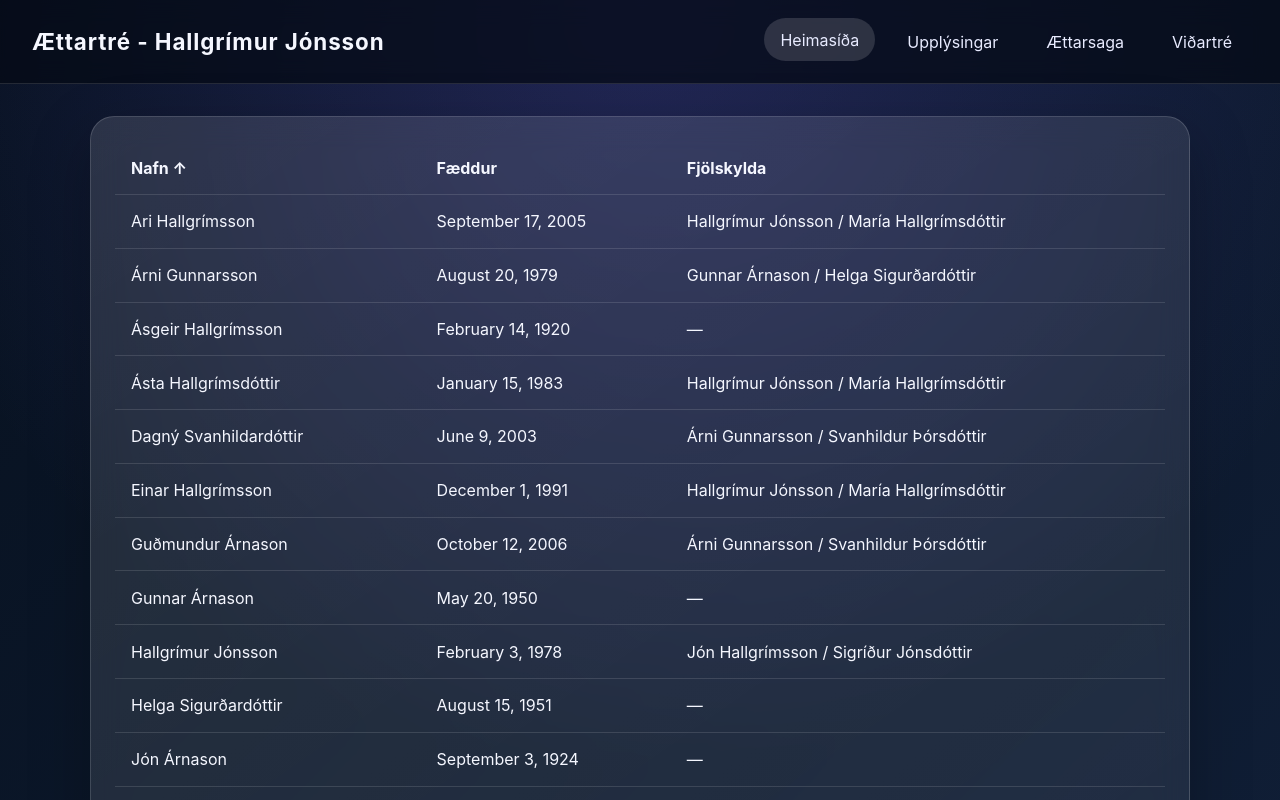
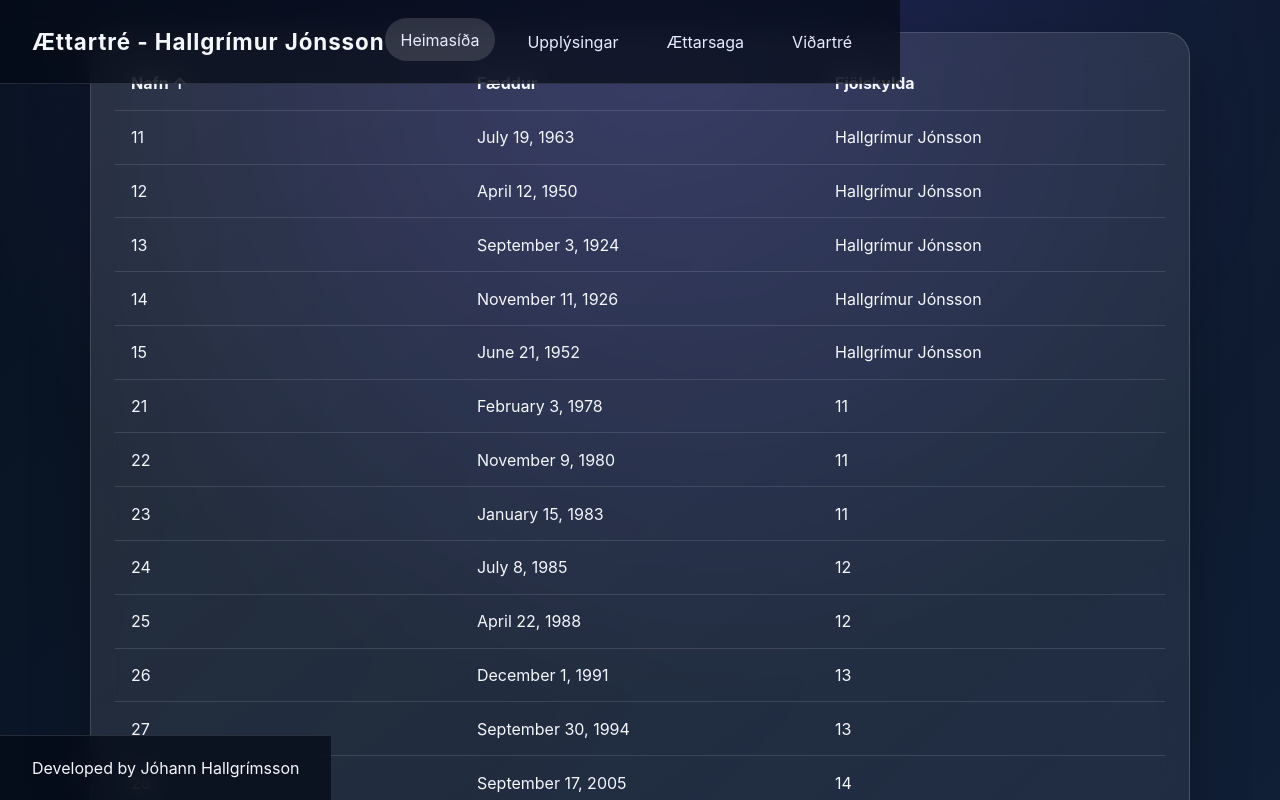
Before and after one commit to JohannHallgrimss/famely_Tree, a React (Vite) app: page / in a window 1280 px wide. Shown: the top 800 px of the page. Built offline with nearby package versions, Linux system fonts and the light colour scheme.

Commit message:
tré bætt við, bætt en ekki gott

```diff
--- a/src/components/FamilyTreePage.tsx
+++ b/src/components/FamilyTreePage.tsx
@@ -85,11 +85,29 @@ const FamilyTreePage = () => {
  const nodePositions = useMemo(() => {
   const positions = new Map<string, { x: number; y: number }>();
 
+  const COLUMN_WIDTH = 220;
+  const ROW_HEIGHT = 110;
+
+  const maxPeopleInGeneration = Math.max(
+    ...generationRows.map(({ persons }) => persons.length),
+    1
+  );
+
   generationRows.forEach(({ level, persons }) => {
+    const generationHeight = persons.length * ROW_HEIGHT;
+    const totalHeight = maxPeopleInGeneration * ROW_HEIGHT;
+
+    // miðjar kynslóðina lóðrétt
+    const verticalOffset = (totalHeight - generationHeight) / 2;
+
     persons.forEach((person, index) => {
       positions.set(person.name, {
-          x: 90 + index * 180,
-          y: 70 + level * 140
+        // kynslóðir fara frá vinstri til hægri
+        x: 80 + level * COLUMN_WIDTH,
+
+        // einstaklingar innan kynslóðar staflast niður
+        // en kynslóðin sjálf er miðjuð
+        y: 60 + verticalOffset + index * ROW_HEIGHT
       });
     });
   });
@@ -97,23 +115,36 @@ const FamilyTreePage = () => {
   return positions;
 }, [generationRows]);
 
+  const NODE_WIDTH = 140;
+const NODE_HEIGHT = 60;
+
 const connectors = useMemo(() => {
-    const lines: Array<{ fromX: number; fromY: number; toX: number; toY: number }> = [];
+  const lines: Array<{
+    fromX: number;
+    fromY: number;
+    toX: number;
+    toY: number;
+  }> = [];
 
   visiblePeople.forEach((person) => {
-      const parentNames = [person.father, person.mother].filter(Boolean) as string[];
-      parentNames.forEach((parentName) => {
-        const parentPosition = nodePositions.get(parentName);
-        const childPosition = nodePositions.get(person.name);
+    const child = nodePositions.get(person.name);
 
-        if (parentPosition && childPosition) {
+    if (!child) return;
+
+    [person.father, person.mother]
+      .filter(Boolean)
+      .forEach((parentName) => {
+        const parent = nodePositions.get(parentName!);
+
+        if (!parent) return;
+
         lines.push({
-            fromX: parentPosition.x + 70,
-            fromY: parentPosition.y + 30,
-            toX: childPosition.x + 70,
-            toY: childPosition.y + 30
+          fromX: parent.x + NODE_WIDTH,
+          fromY: parent.y + NODE_HEIGHT / 2,
+
+          toX: child.x,
+          toY: child.y + NODE_HEIGHT / 2
         });
-        }
       });
   });
 
@@ -171,7 +202,12 @@ const FamilyTreePage = () => {
 
         <div className="tree-board tree-board-overview">
           <div className="tree-graph-shell">
-            <svg className="tree-lines" viewBox="0 0 1100 500" preserveAspectRatio="xMidYMid meet">
+            <svg
+             className="tree-lines"
+                width="1600"
+                height="900"
+                viewBox="0 0 1600 900"
+                >
               {connectors.map((connector, index) => (
                 <line
                   key={`${connector.fromX}-${connector.fromY}-${connector.toX}-${connector.toY}-${index}`}
--- a/src/components/PeopleTable.tsx
+++ b/src/components/PeopleTable.tsx
@@ -43,7 +43,7 @@ const PeopleTable = ({ people, sortKey, sortDirection, onSort, onSelectPerson }:
             <tr key={person.name} onClick={() => onSelectPerson(person)}>
               <td>{person.name}</td>
               <td>{formatDate(person.born)}</td>
-              <td>{person.father || person.mother ? `${person.father || '—'} / ${person.mother || '—'}` : '—'}</td>
+              <td>{[person.father, person.mother].filter(Boolean).join(' / ') || '—'}</td>
             </tr>
           ))}
         </tbody>
--- a/src/data/familyData.json
+++ b/src/data/familyData.json
@@ -2,186 +2,202 @@
   "patriot": "Hallgrímur Jónsson",
   "persons": [
     {
-      "name": "Ásgeir Hallgrímsson",
+      "name": "Hallgrímur Jónsson",
       "born": "1920-02-14",
       "father": "",
       "mother": "",
+      "spouse": "Valgerður",
       "gender": "male",
       "address": "Eyrarbraut 1",
       "phone": "555-2001"
     },
     {
-      "name": "Ragnheiður Jónsdóttir",
-      "born": "1923-07-19",
-      "father": "",
-      "mother": "",
+      "name": "11",
+      "born": "1963-07-19",
+      "father": "Hallgrímur Jónsson",
+      "mother": "Þórunn Rafnar",
+      "spouse": "",
       "gender": "female",
       "address": "Eyrarbraut 1",
       "phone": "555-2002"
     },
     {
-      "name": "Jón Hallgrímsson",
+      "name": "12",
       "born": "1950-04-12",
-      "father": "Ásgeir Hallgrímsson",
-      "mother": "Ragnheiður Jónsdóttir",
+      "father": "Hallgrímur Jónsson",
+      "mother": "Þórunn Rafnar",
+      "spouse": "",
       "gender": "male",
       "address": "Álfheimar 12",
       "phone": "555-1001"
     },
     {
-      "name": "Jón Árnason",
+      "name": "13",
       "born": "1924-09-03",
-      "father": "",
-      "mother": "",
+      "father": "Hallgrímur Jónsson",
+      "mother": "Þórunn Rafnar",
+      "spouse": "",
       "gender": "male",
       "address": "Bakkabraut 7",
       "phone": "555-2003"
     },
     {
-      "name": "Valgerður Sigurðardóttir",
+      "name": "14",
       "born": "1926-11-11",
-      "father": "",
-      "mother": "",
+      "father": "Hallgrímur Jónsson",
+      "mother": "Þórunn Rafnar",
+      "spouse": "",
       "gender": "female",
       "address": "Bakkabraut 7",
       "phone": "555-2004"
     },
     {
-      "name": "Sigríður Jónsdóttir",
+      "name": "15",
       "born": "1952-06-21",
-      "father": "Jón Árnason",
-      "mother": "Valgerður Sigurðardóttir",
+      "father": "Hallgrímur Jónsson",
+      "mother": "Þórunn Rafnar",
+      "spouse": "",
       "gender": "female",
       "address": "Álfheimar 12",
       "phone": "555-1002"
     },
     {
-      "name": "Hallgrímur Jónsson",
+      "name": "21",
       "born": "1978-02-03",
-      "father": "Jón Hallgrímsson",
-      "mother": "Sigríður Jónsdóttir",
-      "spouse": "María Hallgrímsdóttir",
+      "father": "",
+      "mother": "11",
+      "spouse": "Einar",
       "gender": "male",
       "address": "Hafnarbraut 8",
       "phone": "555-1003"
     },
     {
-      "name": "María Hallgrímsdóttir",
+      "name": "22",
       "born": "1980-11-09",
-      "father": "Jón Hallgrímsson",
-      "mother": "Sigríður Jónsdóttir",
+      "father": "Einar",
+      "mother": "11",
       "spouse": "Hallgrímur Jónsson",
       "gender": "female",
       "address": "Hafnarbraut 8",
       "phone": "555-1004"
     },
     {
-      "name": "Ásta Hallgrímsdóttir",
+      "name": "23",
       "born": "1983-01-15",
-      "father": "Hallgrímur Jónsson",
-      "mother": "María Hallgrímsdóttir",
+      "father": "Einar",
+      "mother": "11",
+      "spouse": "",
       "gender": "female",
       "address": "Hafnarbraut 8",
       "phone": "555-1006"
     },
     {
-      "name": "Ragnar Hallgrímsson",
+      "name": "24",
       "born": "1985-07-08",
-      "father": "Hallgrímur Jónsson",
-      "mother": "María Hallgrímsdóttir",
+      "father": "Sammi",
+      "mother": "12",
+      "spouse": "",
       "gender": "male",
       "address": "Hafnarbraut 8",
       "phone": "555-1007"
     },
     {
-      "name": "Sigurbjörg Hallgrímsdóttir",
+      "name": "25",
       "born": "1988-04-22",
-      "father": "Hallgrímur Jónsson",
-      "mother": "María Hallgrímsdóttir",
+      "father": "Sammi",
+      "mother": "12",
+      "spouse": "",
       "gender": "female",
       "address": "Hafnarbraut 8",
       "phone": "555-1008"
     },
     {
-      "name": "Einar Hallgrímsson",
+      "name": "26",
       "born": "1991-12-01",
-      "father": "Hallgrímur Jónsson",
-      "mother": "María Hallgrímsdóttir",
+      "father": "Jóhannes",
+      "mother": "13",
+      "spouse": "",
       "gender": "male",
       "address": "Hafnarbraut 8",
       "phone": "555-1009"
     },
     {
-      "name": "Lilja Hallgrímsdóttir",
+      "name": "27",
       "born": "1994-09-30",
-      "father": "Hallgrímur Jónsson",
-      "mother": "María Hallgrímsdóttir",
+      "father": "Jóhannes",
+      "mother": "13",
+      "spouse": "",
       "gender": "female",
       "address": "Hafnarbraut 8",
       "phone": "555-1010"
     },
     {
-      "name": "Ari Hallgrímsson",
+      "name": "28",
       "born": "2005-09-17",
-      "father": "Hallgrímur Jónsson",
-      "mother": "María Hallgrímsdóttir",
+      "father": "14",
+      "mother": "Asta",
+      "spouse": "",
       "gender": "male",
       "address": "Dalsbraut 3",
       "phone": "555-1011"
     },
     {
-      "name": "Svanhildur Þórsdóttir",
+      "name": "29",
       "born": "1980-03-11",
-      "father": "",
-      "mother": "",
+      "father": "14",
+      "mother": "Asta",
       "spouse": "Árni Gunnarsson",
       "gender": "female",
       "address": "Brekkuvegi 5",
       "phone": "555-1012"
     },
     {
-      "name": "Gunnar Árnason",
+      "name": "31",
       "born": "1950-05-20",
-      "father": "",
+      "father": "25",
       "mother": "",
+      "spouse": "",
       "gender": "male",
       "address": "Brekkuvegi 5",
       "phone": "555-2005"
     },
     {
-      "name": "Helga Sigurðardóttir",
+      "name": "32",
       "born": "1951-08-15",
       "father": "",
-      "mother": "",
+      "mother": "25",
+      "spouse": "",
       "gender": "female",
       "address": "Brekkuvegi 5",
       "phone": "555-2006"
     },
     {
-      "name": "Árni Gunnarsson",
+      "name": "33",
       "born": "1979-08-20",
       "father": "Gunnar Árnason",
-      "mother": "Helga Sigurðardóttir",
+      "mother": "27",
       "spouse": "Svanhildur Þórsdóttir",
       "gender": "male",
       "address": "Brekkuvegi 5",
       "phone": "555-1013"
     },
     {
-      "name": "Dagný Svanhildardóttir",
+      "name": "34",
       "born": "2003-06-09",
       "father": "Árni Gunnarsson",
-      "mother": "Svanhildur Þórsdóttir",
+      "mother": "26",
+      "spouse": "",
       "gender": "female",
       "address": "Brekkuvegi 5",
       "phone": "555-1014"
     },
     {
-      "name": "Guðmundur Árnason",
+      "name": "41",
       "born": "2006-10-12",
       "father": "Árni Gunnarsson",
-      "mother": "Svanhildur Þórsdóttir",
+      "mother": "33",
       "gender": "male",
+      "spouse": "",
       "address": "Brekkuvegi 5",
       "phone": "555-1015"
     }
--- a/src/styles.css
+++ b/src/styles.css
@@ -38,12 +38,16 @@ a {
   backdrop-filter: blur(12px);
   background: rgba(5, 11, 22, 0.72);
   border-bottom: 1px solid rgba(255, 255, 255, 0.12);
+    width: stretch;
+    position: fixed;
+    z-index: 100;
 }
 
 .site-header {
   display: flex;
   justify-content: space-between;
   align-items: center;
+
 }
 
 .brand {
@@ -91,7 +95,8 @@ a {
 }
 
 .card:hover {
-  transform: translateY(-3px);
+  /*transform: translateY(-3px);*/
+  transform: none;
   box-shadow: 0 24px 70px rgba(0, 0, 0, 0.32);
 }
 
@@ -267,6 +272,7 @@ a {
   text-align: center;
   border-top: 1px solid rgba(255, 255, 255, 0.12);
   border-bottom: 0;
+  bottom: 0
 }
 
 .story-card {
@@ -358,8 +364,9 @@ a {
 
 .tree-graph-shell {
   position: relative;
-  min-height: 460px;
-  padding: 0.45rem 0 0.25rem;
+  width: 1600px;
+  height: 900px;
+  overflow: visible;
 }
 
 .tree-lines {
@@ -379,7 +386,7 @@ a {
 }
 
 .tree-level {
-  position: absolute;
+  position: static;
   inset: 0;
   pointer-events: none;
 }
```
Also changed, not shown: 4 other files (tests, documents, lock files or other folders). Lines whose indentation alone changed are shown as unchanged.
